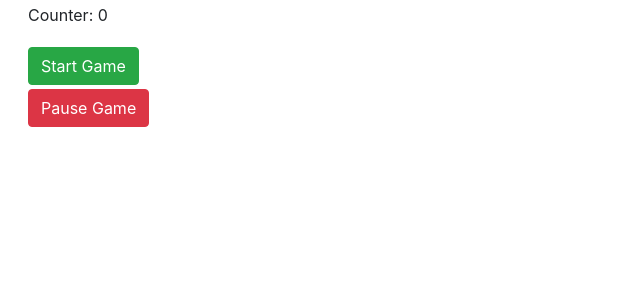
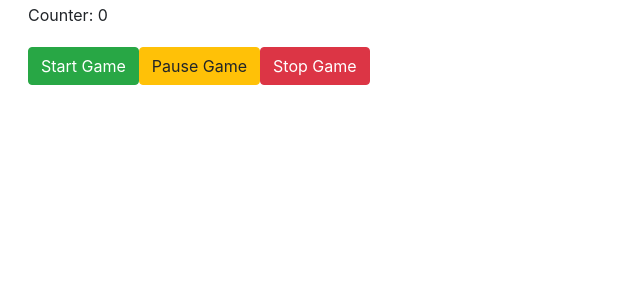
Before and after one commit to 7amitdas/angular-practice, an Angular app in the folder my-first-app/: page / in a window 1280 px wide. Shown: the top 300 px of the page, without its empty margins (0-640 px from the left). Built offline with nearby package versions, Linux system fonts and the light colour scheme.

Commit message:
Added Pause Button with Functionality

```diff
--- a/my-first-app/src/app/app.component.html
+++ b/my-first-app/src/app/app.component.html
@@ -26,7 +26,7 @@
 </div> -->
 <div class="row">
   <div class="col-xs-12">
-    <app-game-control (startGame)="onGameStarted($event)"></app-game-control>
+    <app-game-control (startGame)="onGameStarted($event)" (stopGame)="onGameStopped($event)"></app-game-control>
   </div>
 </div>
 <div class="row">
--- a/my-first-app/src/app/app.component.ts
+++ b/my-first-app/src/app/app.component.ts
@@ -47,4 +47,15 @@ export class AppComponent {
       this.oddNumbers.push(firedNo);
     }
   }
+
+  onGamePaused(firedNo: number) {
+
+  }
+
+  onGameStopped(firedNo: number) {
+    if (firedNo === 0) {
+      this.oddNumbers = [];
+      this.evenNumbers = [];
+    }
+  }
 }
--- a/my-first-app/src/app/game-control/game-control.component.html
+++ b/my-first-app/src/app/game-control/game-control.component.html
@@ -7,11 +7,8 @@
   <div class="row">
     <div class="col-xs-12">
       <button class="btn btn-success" (click)="onClickStart()">Start Game</button>
-    </div>
-  </div>
-  <div class="row">
-    <div class="col-xs-12">
-      <button class="btn btn-danger" (click)="onClickEnd()">Pause Game</button>
+      <button class="btn btn-warning" (click)="onClickPause()">Pause Game</button>
+      <button class="btn btn-danger" (click)="onClickStop()">Stop Game</button>
     </div>
   </div>
 </div>
--- a/my-first-app/src/app/game-control/game-control.component.ts
+++ b/my-first-app/src/app/game-control/game-control.component.ts
@@ -8,6 +8,7 @@ import { Component, EventEmitter, OnInit, Output } from '@angular/core';
 export class GameControlComponent implements OnInit {
   counter: number = 0;
   @Output('startGame') intervalFired = new EventEmitter<number>();
+  @Output('stopGame') stopGame = new EventEmitter<number>();
   interval:any;
 
   constructor() {}
@@ -23,7 +24,13 @@ export class GameControlComponent implements OnInit {
     }, 1000);
   }
 
-  onClickEnd() {
+  onClickPause() {
     clearInterval(this.interval);
   }
+
+  onClickStop() {
+    this.counter = 0;
+    clearInterval(this.interval);
+    this.stopGame.emit(this.counter);
+  }
 }
```
